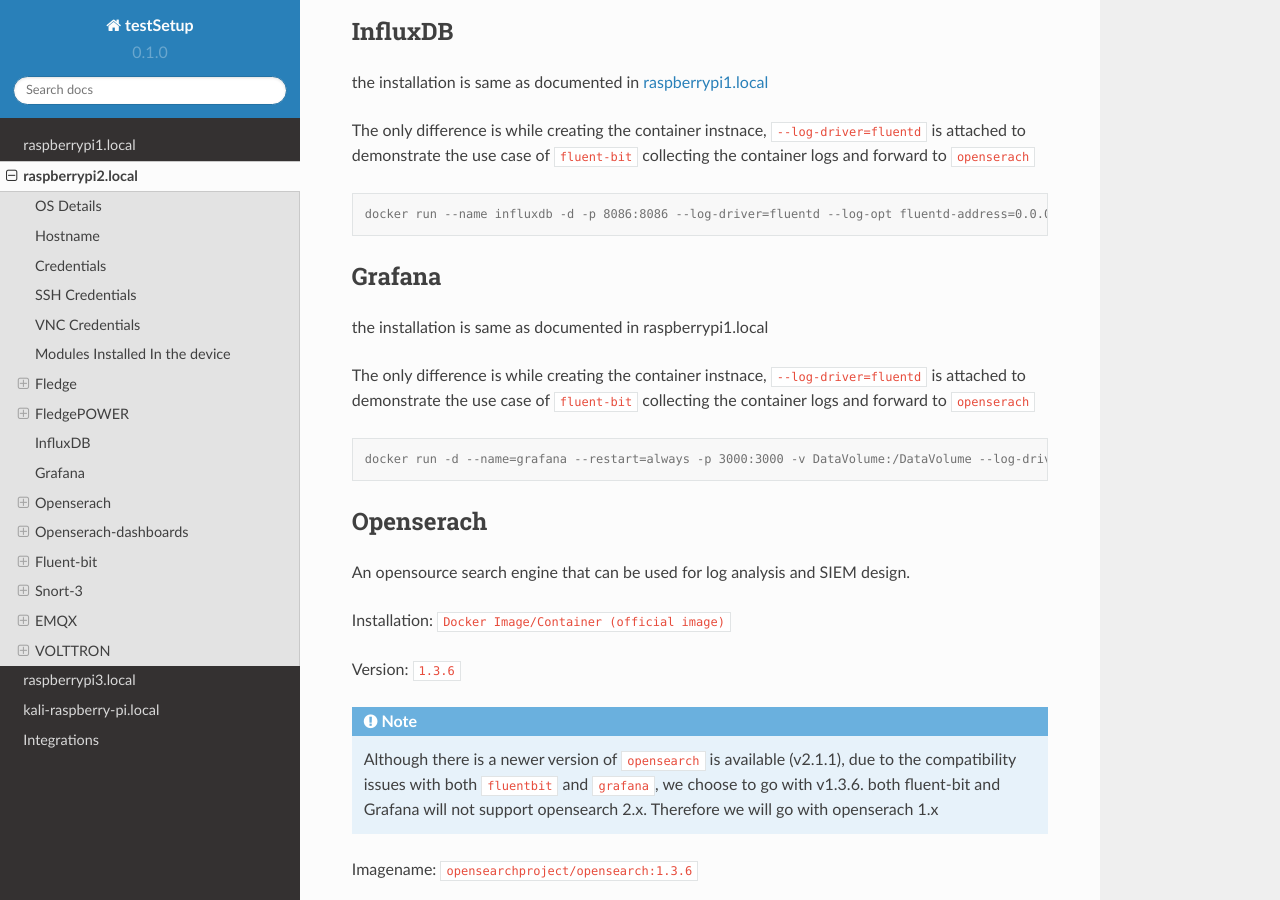
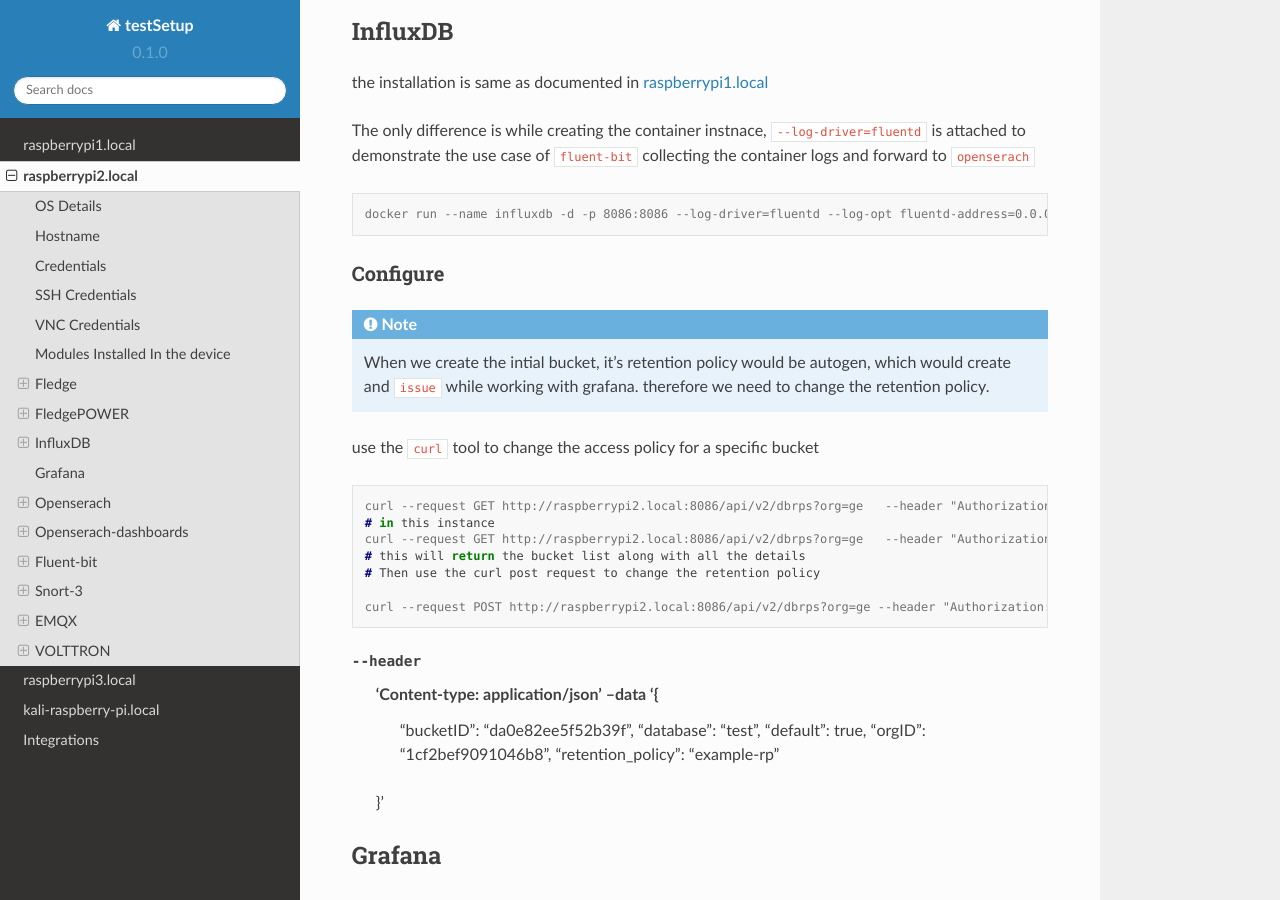
Before and after one commit to suresh-iitr/setup, a Sphinx documentation site: the page built from docs/source/raspberrypi2.rst, in a window 1280 px wide and 900 px high, scrolled down 5716 px. Built offline with Sphinx 7.4.7 and the Read the Docs theme 2.0.0, drawn with Linux system fonts in a browser that asks for light colours.

Commit message:
Update raspberrypi2.rst

```diff
--- a/docs/source/raspberrypi2.rst
+++ b/docs/source/raspberrypi2.rst
@@ -288,6 +288,35 @@
 .. code-block:: console
 
   docker run --name influxdb -d -p 8086:8086 --log-driver=fluentd --log-opt fluentd-address=0.0.0.0:24224 --log-opt tag={{.Name}} --log-opt fluentd-async=true influxdb:2.4.0
+
+
+------
+Configure
+------
+
+.. note::
+
+  When we create the intial bucket, it's retention policy would be autogen, which would create and ``issue`` while working with grafana. therefore we need to change the retention policy.
+
+use the ``curl`` tool to change the access policy for a specific bucket
+
+.. code-block:: console
+
+   curl --request GET http://raspberrypi2.local:8086/api/v2/dbrps?org=ge   --header "Authorization: Token <``token``>"
+   # in this instance
+   curl --request GET http://raspberrypi2.local:8086/api/v2/dbrps?org=ge   --header "Authorization: TokenEsLLWa0AiMiKnmLBycRF2IBN4mzxdv2Hfi81lqqYi9cpvgQC8xeTbN0fPCi9dtuBq9UIq1v4NsCqAw6QQ2gZoQ=="
+   # this will return the bucket list along with all the details
+   # Then use the curl post request to change the retention policy
+
+   curl --request POST http://raspberrypi2.local:8086/api/v2/dbrps?org=ge --header "Authorization: Token EsLLWa0AiMiKnmLBycRF2IBN4mzxdv2Hfi81lqqYi9cpvgQC8xeTbN0fPCi9dtuBq9UIq1v4NsCqAw6QQ2gZoQ==" \
+--header    'Content-type: application/json'  --data '{
+   "bucketID": "da0e82ee5f52b39f",
+   "database": "test",
+   "default": true,
+   "orgID": "1cf2bef9091046b8",
+   "retention_policy": "example-rp"
+ }'
+
 
 ======
 Grafana
```
